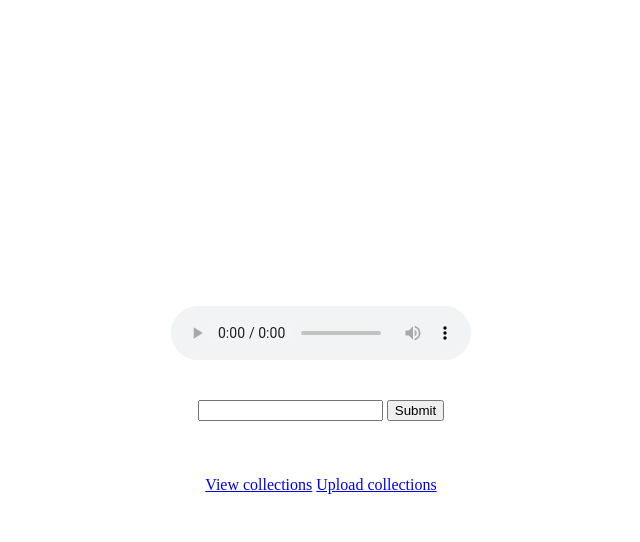
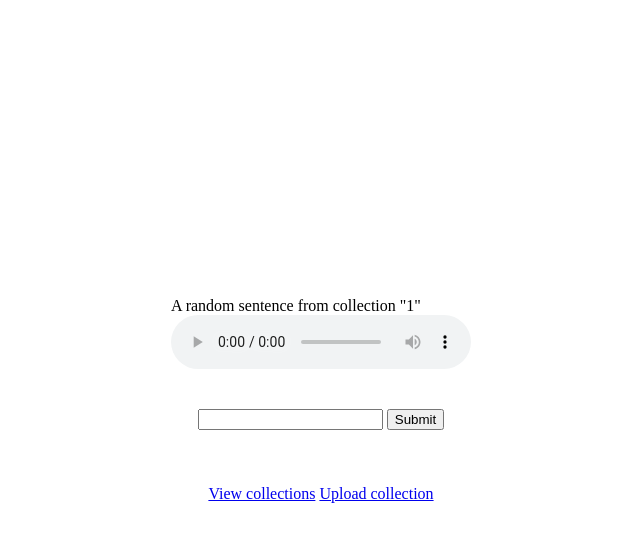
Before and after one commit to mchrome/spell-it-app, a Django app: page /webpage/ in a window 1280 px wide. Shown: the top 542 px of the page, without its empty margins (319-959 px from the left). Run offline with Django 4.2, Linux system fonts and the light colour scheme; tables that the repository leaves empty hold one stand-in row (values such as "Sample post").

Commit message:
Add sentence collections

```diff
--- a/spell_it_app/tts/models.py
+++ b/spell_it_app/tts/models.py
@@ -1,26 +1,10 @@
 from django.db import models
-from celery_app import update_tts_audio
+from celery_app import generate_collection
 
 class Word(models.Model):
 
     text = models.CharField(max_length=100)
     count_frequency = models.BigIntegerField(default=0)
-    audio_is_generated = models.BooleanField(default=False)
-
-    audio = models.FileField(blank=True, null=True)
-
-    def save(self, skip_audio_check=False, *args, **kwargs):
-
-        if skip_audio_check:
-            return super().save(*args, **kwargs)
-
-        if self.pk is None or Word.objects.get(pk=self.pk).text != self.text:
-            self.audio_is_generated = False
-            return_value = super().save(*args, **kwargs)
-            update_tts_audio.delay(self.pk)
-            return return_value
-        else:
-            return super().save(*args, **kwargs)
 
     def __str__(self):
         return self.text
@@ -32,5 +16,26 @@ class Sentence(models.Model):
     complexity = models.BigIntegerField(default=50)
     contained_words = models.ManyToManyField(Word)
 
+    audio = models.FileField(blank=True, null=True)
+
+    # def save(self, skip_audio_check=False, *args, **kwargs):
+
+    #     if skip_audio_check:
+    #         return super().save(*args, **kwargs)
+
+    #     if self.pk is None or Word.objects.get(pk=self.pk).text != self.text:
+    #         self.audio_is_generated = False
+    #         return_value = super().save(*args, **kwargs)
+    #         update_tts_audio.delay(self.pk)
+    #         return return_value
+    #     else:
+    #         return super().save(*args, **kwargs)
+
     def __str__(self):
         return f"(complexity: {self.complexity}) {self.text}"
+
+class SentenceCollection(models.Model):
+
+    name = models.CharField(max_length=50)
+    sentences = models.ManyToManyField(Sentence)
+    complexity_score = models.BigIntegerField(default=50)
--- a/spell_it_app/webpage/templates/webpage/index.html
+++ b/spell_it_app/webpage/templates/webpage/index.html
@@ -6,13 +6,15 @@
   <div class="box">
 
     <div>
-      <audio controls src="{{ random_word.audio.url }}">
-        <a href="{{ random_word.audio.url }}"> Download audio </a>
+      A random sentence from collection "{{ collection_name }}"
+      <br>
+      <audio controls src="{{ random_sentence.audio.url }}">
+        <a href="{{ random_sentence.audio.url }}"> Download audio </a>
       </audio>
     </div>
 
     <div>
-      <form action="{% url 'webpage:result' random_word.id %}" method="post">
+      <form action="{% url 'webpage:result' random_sentence.id %}" method="post">
         {% csrf_token %}
         <input type="text" name="answer">
         <input type="submit" value="Submit">
@@ -21,7 +23,7 @@
 
     <div>
       <a href="{% url 'webpage:index'%}">View collections</a>
-      <a href="{% url 'webpage:index'%}">Upload collections</a>
+      <a href="{% url 'webpage:upload_collection'%}">Upload collection</a>
     </div>
 
   </div>
--- a/spell_it_app/webpage/urls.py
+++ b/spell_it_app/webpage/urls.py
@@ -4,8 +4,8 @@ from . import views
 
 app_name = "webpage"
 urlpatterns = [
-    # ex: /webpage/
     path("", views.index, name="index"),
-    # ex: /webpage/16/submit
-    path("<int:word_id>/result", views.submit, name="result"),
+    path("result/<int:sentence_id>", views.result, name="result"),
+    path("upload_collection", views.upload_collection, name="upload_collection"),
+    path("submit_collection", views.submit_collection, name="submit_collection"),
 ]
--- a/spell_it_app/webpage/views.py
+++ b/spell_it_app/webpage/views.py
@@ -1,26 +1,32 @@
 from django.shortcuts import render
 import random
-from tts.models import Word
+from tts.models import Sentence, SentenceCollection
 from django.http import Http404, HttpResponseRedirect
 from django.urls import reverse
+from celery_app import generate_collection
 
-# Create your views here.
 def index(request):
 
-    available_words = Word.objects.all().filter(audio_is_generated=True)
+    # TODO: Optimize?
+    available_colllections = SentenceCollection.objects.all()
+    collection_count = len(available_colllections)
+    random_collection = available_colllections[random.randint(0,collection_count-1)]
 
-    word_count = available_words.count()
-    random_word = available_words[random.randint(0,word_count-1)]
-    #random_word_pk = available_words[random_word].pk
+    available_sentences = random_collection.sentences.all()
+    sentence_count = len(available_sentences)
+    random_sentence = available_sentences[random.randint(0,sentence_count-1)]
+
 
     context = {
-        "random_word": random_word
+        "collection_name": random_collection.pk,
+        "random_sentence": random_sentence
     }
+
     return render(request=request, template_name="webpage/index.html", context=context)
 
-def submit(request, word_id):
+def result(request, sentence_id):
 
-    correct_answer = Word.objects.get(pk=word_id).text
+    correct_answer = Sentence.objects.get(pk=sentence_id).text
     user_answer = request.POST["answer"]
 
     if  user_answer == correct_answer:
@@ -37,3 +43,13 @@ def submit(request, word_id):
     return render(request=request,
                   template_name="webpage/result.html",
                   context=submit_context)
+
+
+def upload_collection(request):
+    return render(request=request, template_name="webpage/upload_collection.html")
+
+def submit_collection(request):
+
+    generate_collection.delay(request.POST["sentences"])
+
+    return HttpResponseRedirect(reverse("webpage:index"))
```
Also changed, not shown: spell_it_app/celery_app.py (+25 -11 lines), spell_it_app/webpage/templates/webpage/upload_collection.html (added, +24 -0 lines).
